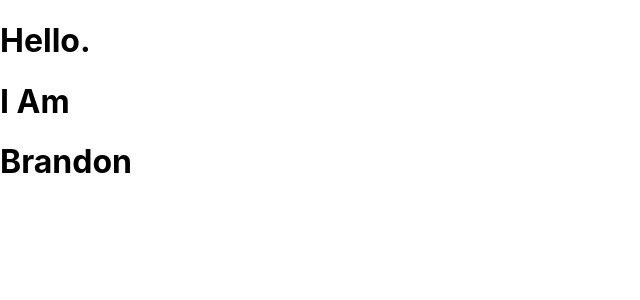
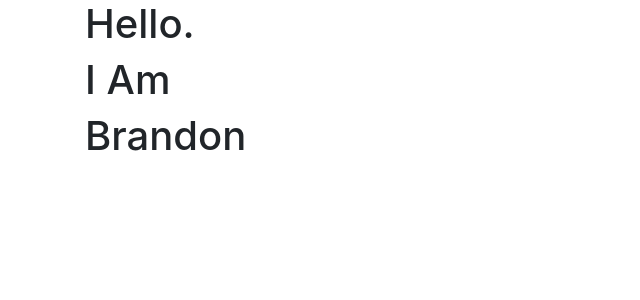
Before and after one commit to BrandonGrayson/test-portfolio, a React (Create React App) app: page / in a window 1280 px wide. Shown: the top 300 px of the page, without its empty margins (0-640 px from the left). Built offline with nearby package versions, Linux system fonts and the light colour scheme.

Commit message:
bootstrap installed and linked

```diff
--- a/package.json
+++ b/package.json
@@ -6,6 +6,7 @@
     "@testing-library/jest-dom": "^5.11.9",
     "@testing-library/react": "^11.2.5",
     "@testing-library/user-event": "^12.6.3",
+    "bootstrap": "^4.6.0",
     "react": "^17.0.1",
     "react-dom": "^17.0.1",
     "react-scripts": "4.0.2",
--- a/src/App.js
+++ b/src/App.js
@@ -1,5 +1,6 @@
 import Hello from "../src/components/hello"
 import './App.css';
+import 'bootstrap/dist/css/bootstrap.min.css';
 
 function App() {
   return (
--- a/src/components/hello.js
+++ b/src/components/hello.js
@@ -2,7 +2,7 @@ import React from "react";
 
 const Hello = () => {
     return (
-        <div>
+        <div className='container'>
             <h1>Hello.</h1>
             <h1>I Am</h1>
             <h1>Brandon</h1>
```
Also changed, not shown: 1 other file (tests, documents, lock files or other folders).
